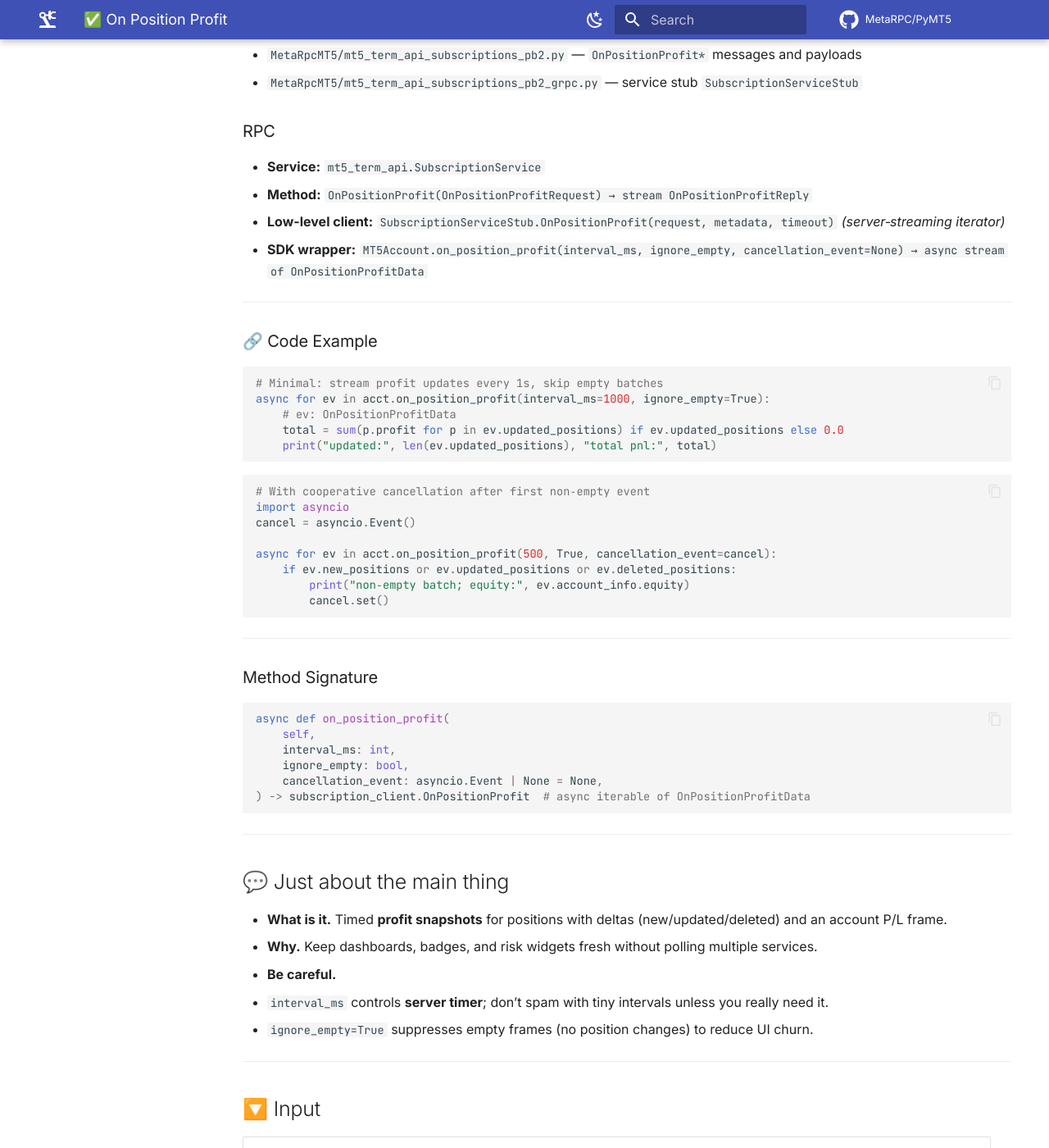
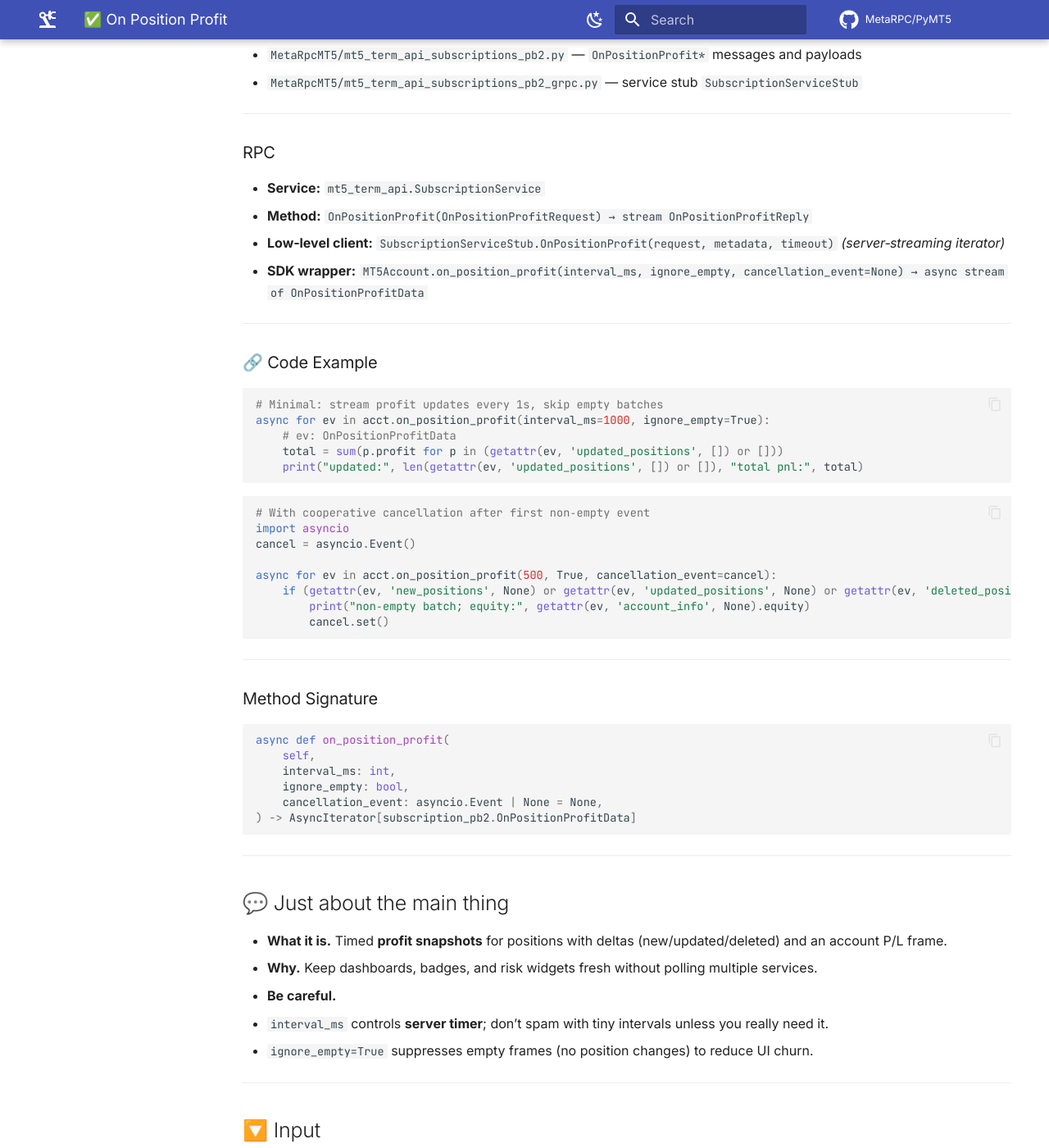
Before and after one commit to MetaRPC/PyMT5, an MkDocs documentation site: the page built from docs/MT5Account/Subscriptions_Streaming/on_position_profit.md, in a window 1280 px wide and 1400 px high, scrolled down 316 px. Shown: the whole window at 82% size. Built offline with MkDocs 1.6.1 and Material for MkDocs 9.7.7, drawn with Linux system fonts in a browser that asks for light colours; comment, search, counter and statistics services are not loaded; some of the changed text lies outside the part shown.

Commit message:
Update on_position_profit.md

````diff
--- a/docs/MT5Account/Subscriptions_Streaming/on_position_profit.md
+++ b/docs/MT5Account/Subscriptions_Streaming/on_position_profit.md
@@ -8,11 +8,13 @@
 * `MetaRpcMT5/mt5_term_api_subscriptions_pb2.py` — `OnPositionProfit*` messages and payloads
 * `MetaRpcMT5/mt5_term_api_subscriptions_pb2_grpc.py` — service stub `SubscriptionServiceStub`
 
+---
+
 ### RPC
 
 * **Service:** `mt5_term_api.SubscriptionService`
 * **Method:** `OnPositionProfit(OnPositionProfitRequest) → stream OnPositionProfitReply`
-* **Low-level client:** `SubscriptionServiceStub.OnPositionProfit(request, metadata, timeout)` *(server‑streaming iterator)*
+* **Low‑level client:** `SubscriptionServiceStub.OnPositionProfit(request, metadata, timeout)` *(server‑streaming iterator)*
 * **SDK wrapper:** `MT5Account.on_position_profit(interval_ms, ignore_empty, cancellation_event=None) → async stream of OnPositionProfitData`
 
 ---
@@ -23,8 +25,8 @@
 # Minimal: stream profit updates every 1s, skip empty batches
 async for ev in acct.on_position_profit(interval_ms=1000, ignore_empty=True):
     # ev: OnPositionProfitData
-    total = sum(p.profit for p in ev.updated_positions) if ev.updated_positions else 0.0
-    print("updated:", len(ev.updated_positions), "total pnl:", total)
+    total = sum(p.profit for p in (getattr(ev, 'updated_positions', []) or []))
+    print("updated:", len(getattr(ev, 'updated_positions', []) or []), "total pnl:", total)
 ```
 
 ```python
@@ -33,8 +35,8 @@ import asyncio
 cancel = asyncio.Event()
 
 async for ev in acct.on_position_profit(500, True, cancellation_event=cancel):
-    if ev.new_positions or ev.updated_positions or ev.deleted_positions:
-        print("non‑empty batch; equity:", ev.account_info.equity)
+    if (getattr(ev, 'new_positions', None) or getattr(ev, 'updated_positions', None) or getattr(ev, 'deleted_positions', None)):
+        print("non‑empty batch; equity:", getattr(ev, 'account_info', None).equity)
         cancel.set()
 ```
 
@@ -48,14 +50,14 @@ async def on_position_profit(
     interval_ms: int,
     ignore_empty: bool,
     cancellation_event: asyncio.Event | None = None,
-) -> subscription_client.OnPositionProfit  # async iterable of OnPositionProfitData
+) -> AsyncIterator[subscription_pb2.OnPositionProfitData]
 ```
 
 ---
 
 ## 💬 Just about the main thing
 
-* **What is it.** Timed **profit snapshots** for positions with deltas (new/updated/deleted) and an account P/L frame.
+* **What it is.** Timed **profit snapshots** for positions with deltas (new/updated/deleted) and an account P/L frame.
 * **Why.** Keep dashboards, badges, and risk widgets fresh without polling multiple services.
 * **Be careful.**
 
@@ -80,14 +82,14 @@ async def on_position_profit(
 
 ### Stream payload: `OnPositionProfitData`
 
-| Field                       | Proto Type                      | Description                                   |
-| --------------------------- | ------------------------------- | --------------------------------------------- |
-| `type`                      | `MT5_SUB_ENUM_EVENT_GROUP_TYPE` | Event group marker (e.g., `OrderProfit`).     |
-| `new_positions[]`           | `OnPositionProfitPositionInfo`  | Positions that **appeared** since last frame. |
-| `updated_positions[]`       | `OnPositionProfitPositionInfo`  | Positions with **profit change**/update.      |
-| `deleted_positions[]`       | `OnPositionProfitPositionInfo`  | Positions that **disappeared** (closed).      |
-| `account_info`              | `OnEventAccountInfo`            | Account snapshot (balance/equity/margins).    |
-| `terminal_instance_guid_id` | `string`                        | Source terminal GUID.                         |
+| Field                       | Proto Type                              | Description                                   |
+| --------------------------- | --------------------------------------- | --------------------------------------------- |
+| `type`                      | `MT5_SUB_ENUM_EVENT_GROUP_TYPE`         | Event group marker (e.g., `OrderProfit`).     |
+| `new_positions`             | `repeated OnPositionProfitPositionInfo` | Positions that **appeared** since last frame. |
+| `updated_positions`         | `repeated OnPositionProfitPositionInfo` | Positions with **profit change**/update.      |
+| `deleted_positions`         | `repeated OnPositionProfitPositionInfo` | Positions that **disappeared** (closed).      |
+| `account_info`              | `OnEventAccountInfo`                    | Account snapshot (balance/equity/margins).    |
+| `terminal_instance_guid_id` | `string`                                | Source terminal GUID.                         |
 
 #### `OnPositionProfitPositionInfo`
 
@@ -134,13 +136,12 @@ async def on_position_profit(
 ### 🧩 Notes & Tips
 
 * For **orders/positions life‑cycle** deltas (beyond profit), see `OnTrade`.
-* For low‑level **transaction** auditing (request/result), see `OnTradeTransaction`.
+* For low-level **transaction** auditing (request/result), see `OnTradeTransaction`.
 * Use `symbol_info_*` calls to enrich rows with digits/format if you render money values.
 
 ---
 
 **See also:** [opened\_orders.md](../Orders_Positions_History/opened_orders.md), [positions\_history.md](../Orders_Positions_History/positions_history.md), [on\_trade.md](./on_trade.md)
-
 
 ## Usage Examples
 
@@ -152,7 +153,7 @@ async for ev in acct.on_position_profit(1000, True):
     print("P/L:", pnl)
 ```
 
-### 2) Only show non‑empty frames
+### 2) Only show non-empty frames
 
 ```python
 async for ev in acct.on_position_profit(500, True):
````
Also changed, not shown: other parts of docs/MT5Account/Subscriptions_Streaming/on_position_profit.md (+1 -1 lines).
